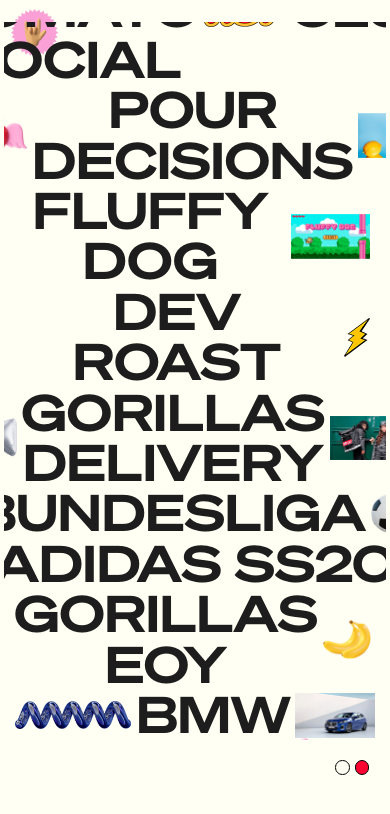
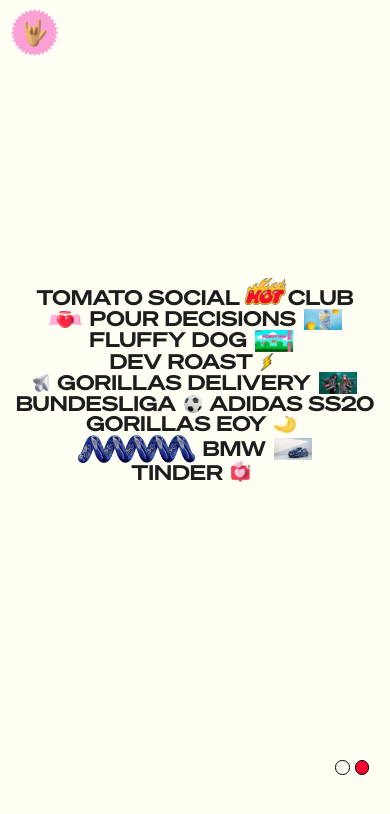
Before and after one commit to GhadaBN/portfolio-website, a React (Vite) app in the folder frontend/: page / in a window 390 px wide. Shown: the top 814 px of the page. Built offline with nearby package versions, Linux system fonts and the light colour scheme; grey boxes are pictures that could not be loaded.

Commit message:
responsive header

```diff
--- a/frontend/src/components/Header/Header.css
+++ b/frontend/src/components/Header/Header.css
@@ -11,7 +11,7 @@
 
 .hero-frame {
   position: relative;
-  width: 100%;
+  min-width: 100%;
   padding: 1rem;
   height: auto;
   z-index: 100;
@@ -20,12 +20,13 @@
 
 .title-project {
   font-family: Sohne Breit;
-  font-size: 4.5rem;
+  font-size: 5.3vw;
   line-height: 1;
   vertical-align: baseline;
 }
 
 .line {
+  min-width: 100%;
   text-align: center;
   flex-wrap: nowrap;
   display: flex;
@@ -50,28 +51,28 @@
 .line li img {
   display: inline-block;
   width: auto;
-  margin: 0 5px 0 5px;
+  margin: 0 8px 0 8px;
 }
 
 #line-1 .hot_sticker {
-  height: 5rem;
+  height: 7vw;
   margin: 0 2px 0 5px;
 }
 .spiral-icon {
   height: 2.5rem;
 }
 .love-message {
-  height: 4.5rem;
+  height: 5.5vw;
   position: relative;
   top: -0.2rem;
 }
 
 .icon {
-  height: 3.5rem;
+  height: 4.5vw;
 }
 
 .thumbnail {
-  height: 4rem;
+  height: 5.5vw;
 }
 #line-1 {
   display: flex;
--- a/frontend/src/index.css
+++ b/frontend/src/index.css
@@ -105,27 +105,27 @@
 
 @media (min-width: 1401px) {
   html {
-    font-size: 110%;
+    font-size: 120%;
   }
 }
 
 @media (min-width: 1201px) and (max-width: 1400px) {
   html {
-    font-size: 95%;
+    font-size: 100%;
   }
 }
 
 /* Desktops, large screens (1025px - 1200px) */
 @media (min-width: 1025px) and (max-width: 1200px) {
   html {
-    font-size: 80%;
+    font-size: 95%;
   }
 }
 
 /* Small screens, laptops (769px - 1024px) */
 @media (min-width: 769px) and (max-width: 1024px) {
   html {
-    font-size: 65%;
+    font-size: 95%;
   }
 }
 
```
